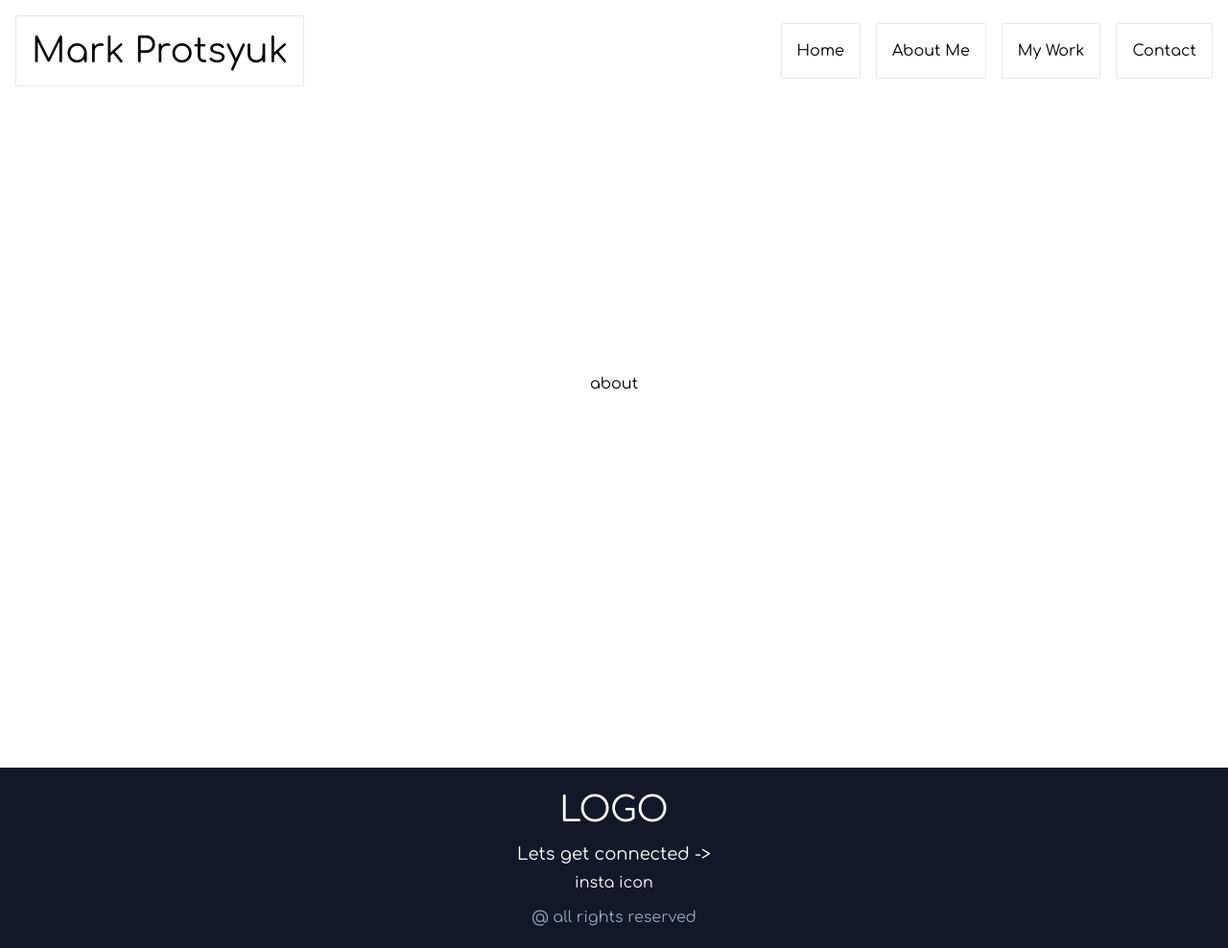
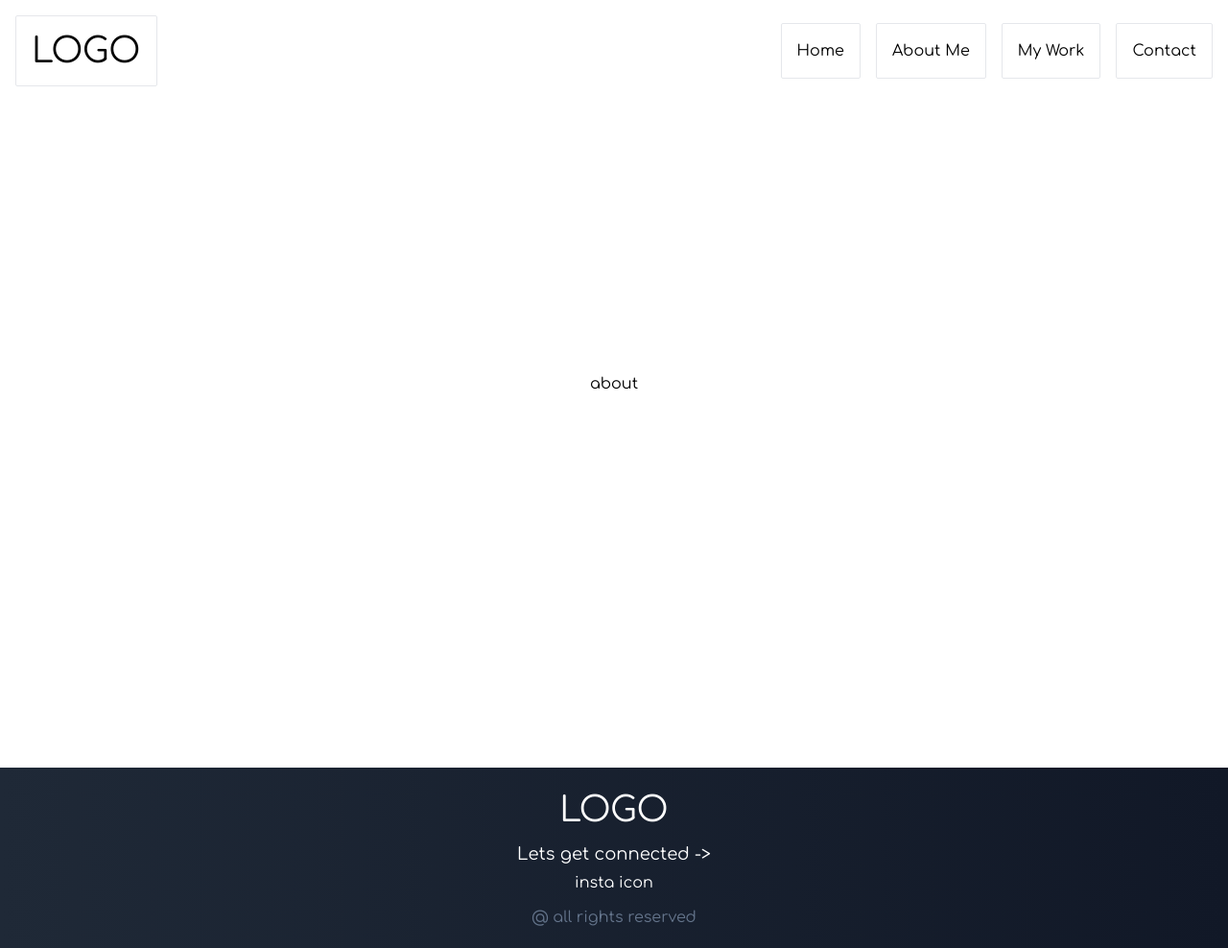
Before and after one commit to MrProtsyuk/protsyuk-mark-portfolio, a Next.js app: page /about in a window 1280 px wide. Shown: the whole page at 96% size. Built offline with nearby package versions, Linux system fonts and the light colour scheme.

Commit message:
finalized styles to footer

```diff
--- a/components/Footer.js
+++ b/components/Footer.js
@@ -2,7 +2,7 @@ import Link from "next/link";
 
 export default function Footer() {
   return (
-    <div className="bg-gray-900 p-2">
+    <div className="bg-gradient-to-r from-gray-800 to-gray-900 p-2">
       <div className="flex flex-col justify-center items-center text-white w-full">
         <Link href="/" className="p-2 mt-2 text-4xl">
           LOGO
@@ -13,7 +13,7 @@ export default function Footer() {
         <Link href="" className="hover:text-slate-400">
           insta icon
         </Link>
-        <Link href="/" className="text-slate-400 hover:text-white p-3">
+        <Link href="/" className="text-slate-500 hover:text-white p-3">
           @ all rights reserved
         </Link>
       </div>
--- a/components/Navbar.js
+++ b/components/Navbar.js
@@ -5,7 +5,7 @@ export default function NavBar() {
     <div className="flex justify-between items-center fixed w-full left-0 top-0 z-50 ease-in duration-300">
       <div>
         <p className="border rounded-sm m-4 p-4 hover:text-white hover:bg-slate-600 text-4xl">
-          Mark Protsyuk
+          LOGO
         </p>
       </div>
       <ul className="flex flex-row gap-4 m-4">
```
